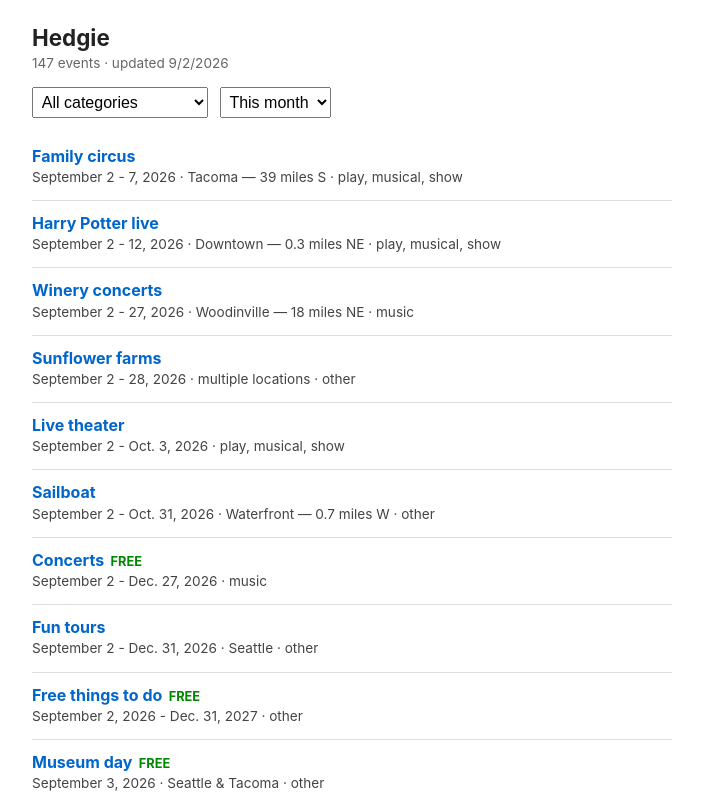
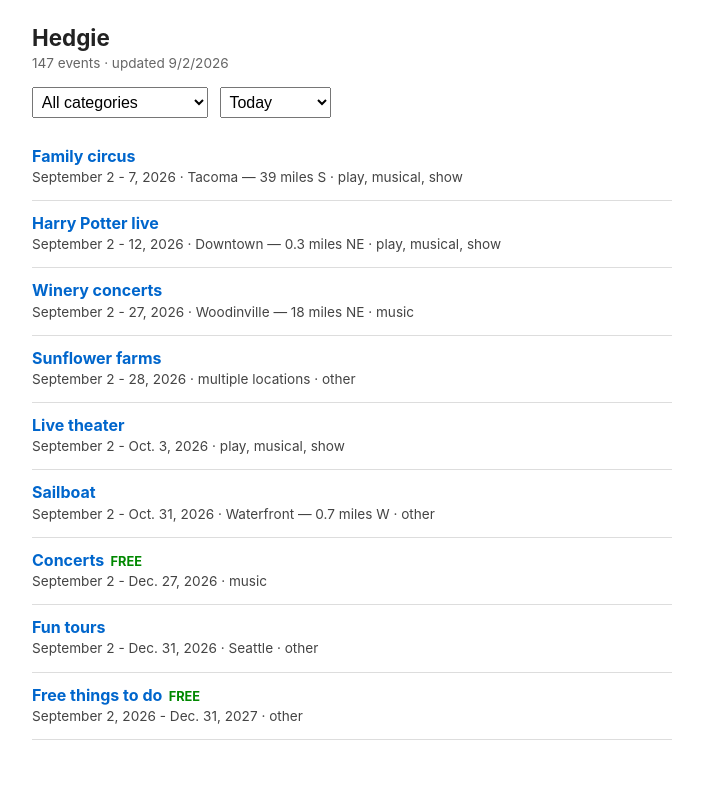
Before and after one commit to anthonyemg/hedgie, a website: page src/index.html in a window 1280 px wide. Shown: the top 800 px of the page, without its empty margins (288-991 px from the left). Drawn offline with Linux system fonts and the light colour scheme; files whose address does not match are found by name.

Commit message:
Default date filter to "Today"
Co-Authored-By: Claude Sonnet 5 <noreply@anthropic.com>
Claude-Session: https://claude.ai/code/session_01Hg9FgfVPGHd3m9MhwRwvEV

```diff
--- a/src/index.html
+++ b/src/index.html
@@ -75,9 +75,9 @@
       <option value="">All categories</option>
     </select>
     <select id="date-filter">
+      <option value="today" selected>Today</option>
+      <option value="week">This week</option>
       <option value="">This month</option>
-      <option value="today">Today</option>
-      <option value="week">This week</option>
     </select>
   </div>
   <ul id="events"></ul>
```
